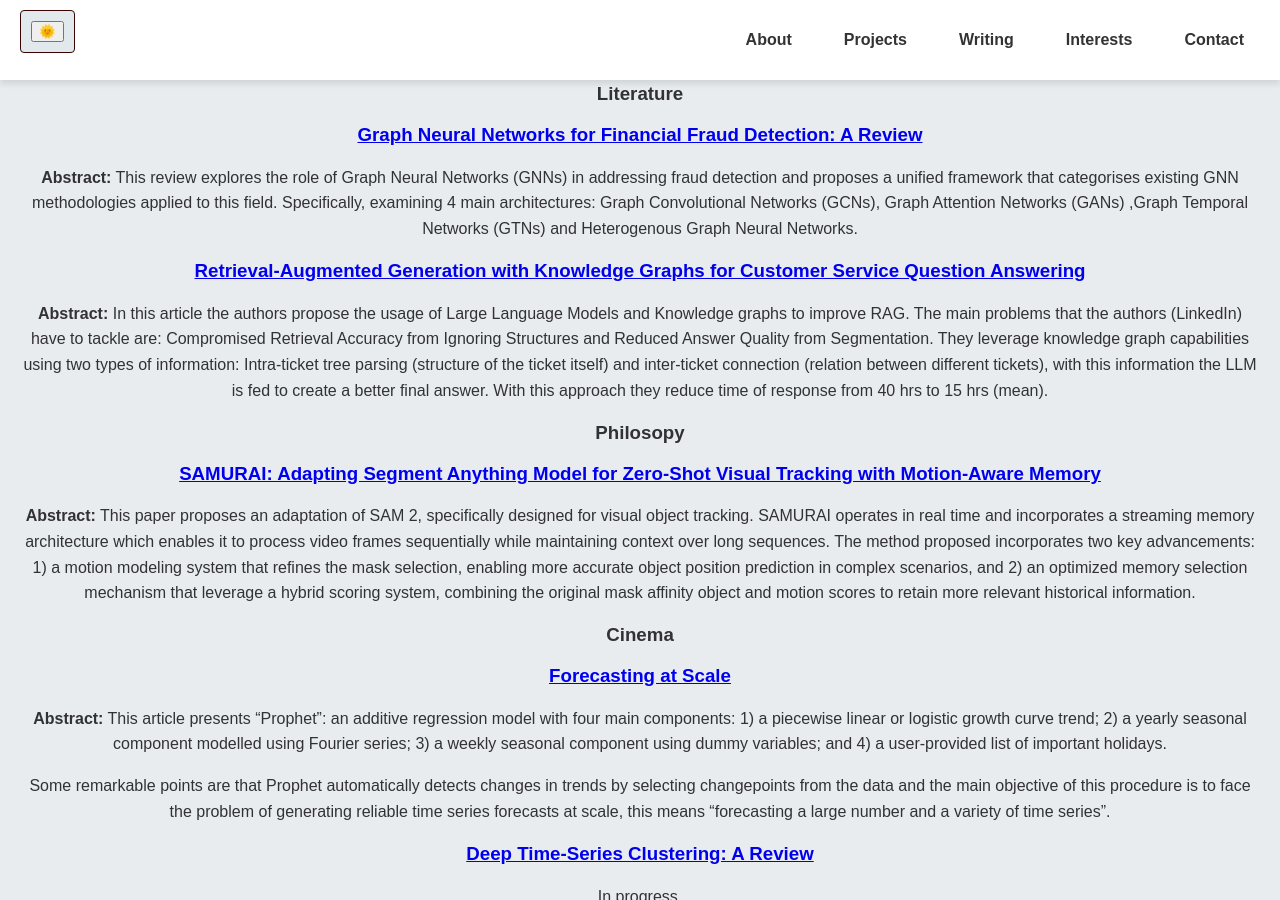
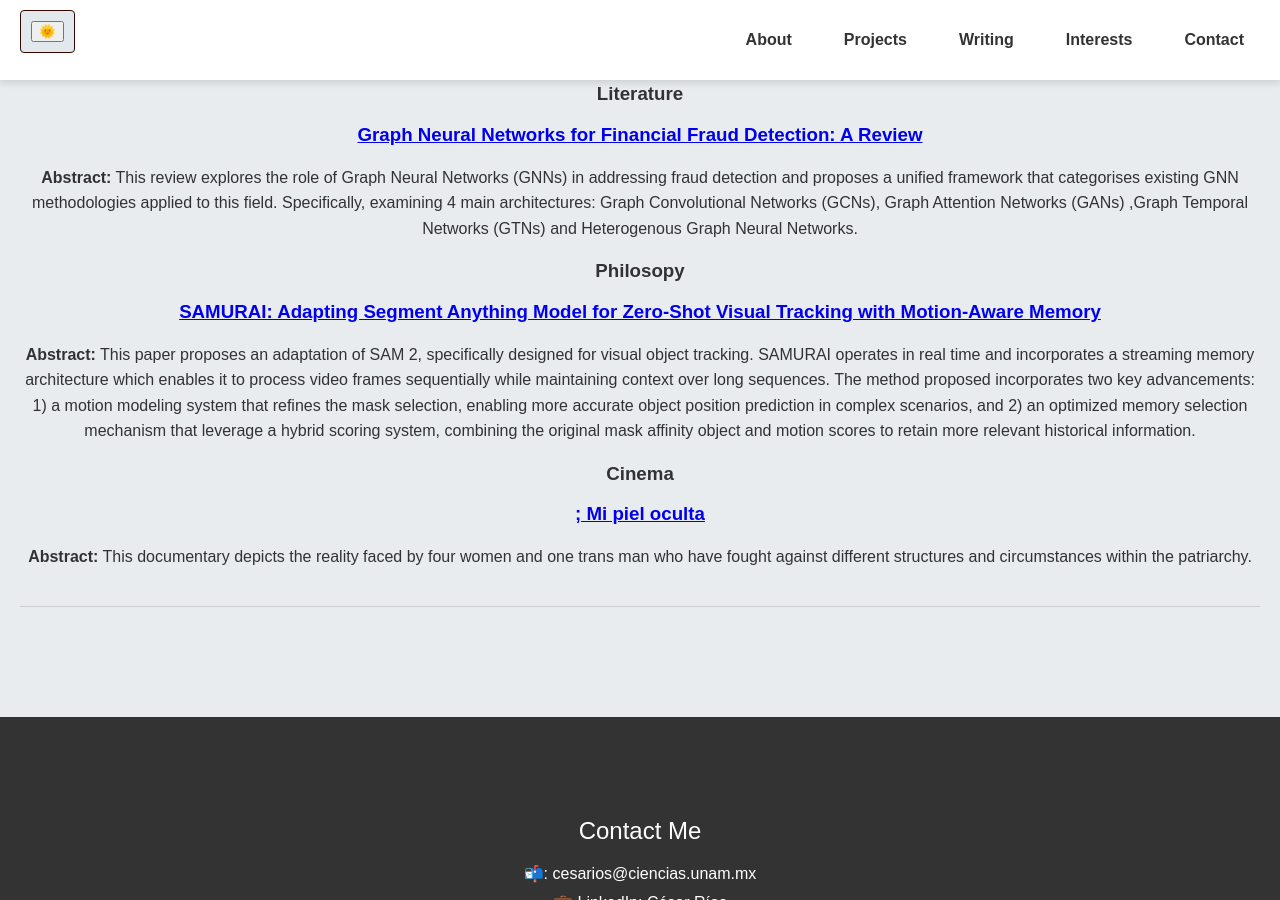
Before and after one commit to Cesarriosd/cesarios, a Jekyll site: the page built from README.md, in a window 1280 px wide and 900 px high, scrolled down 5920 px. Built offline with Jekyll 4.4.1, drawn with Linux system fonts in a browser that asks for light colours; our own code applies the rules of GitHub Pages for plain Markdown files; some of the changed text lies outside the part shown.

Commit message:
Add mi piel oculta

```diff
--- a/_layouts/default.html
+++ b/_layouts/default.html
@@ -619,19 +619,12 @@
             <h3>Literature</h3>
             <h3><a href="https://arxiv.org/pdf/2411.05815">Graph Neural Networks for Financial Fraud Detection: A Review</a></h3>
             <p><strong>Abstract:</strong> This review explores the role of Graph Neural Networks (GNNs) in addressing fraud detection and proposes a unified framework that categorises existing GNN methodologies applied to this field. Specifically, examining 4 main architectures: Graph Convolutional Networks (GCNs), Graph Attention Networks (GANs) ,Graph Temporal Networks (GTNs) and Heterogenous Graph Neural Networks.</p>
-            <h3><a href="https://arxiv.org/pdf/2404.17723">Retrieval-Augmented Generation with Knowledge Graphs for Customer Service Question Answering</a></h3>
-            <p><strong>Abstract:</strong> In this article the authors propose the usage of Large Language Models and Knowledge graphs to improve RAG. The main problems that the authors (LinkedIn) have to tackle are: Compromised Retrieval Accuracy from Ignoring Structures and  Reduced Answer Quality from Segmentation. They leverage knowledge graph capabilities using two types of information: Intra-ticket tree parsing (structure of the ticket itself) and inter-ticket connection (relation between different tickets), with this information the LLM is fed to create a better final answer. With this approach they reduce time of response from 40 hrs to 15 hrs (mean).</p>
             <h3>Philosopy</h3>
             <h3><a href="https://arxiv.org/html/2411.11922v1">SAMURAI: Adapting Segment Anything Model for Zero-Shot Visual Tracking with Motion-Aware Memory</a></h3>
             <p><strong>Abstract:</strong> This paper proposes an adaptation of SAM 2, specifically designed for visual object tracking. SAMURAI operates in real time and incorporates a streaming memory architecture which enables it to process video frames sequentially  while maintaining context over long sequences. The method proposed incorporates two key advancements: 1) a motion modeling system that refines the mask selection, enabling more accurate object position prediction in complex scenarios, and 2) an optimized memory selection mechanism that leverage a hybrid scoring system, combining the original mask affinity object and motion scores to retain more relevant historical information.</p>
             <h3>Cinema</h3>
-            <h3><a href="https://peerj.com/preprints/3190.pdf">Forecasting at Scale</a></h3>
-            <p><strong>Abstract:</strong> This article presents “Prophet”: an additive regression model with four main components: 1) a piecewise linear or logistic growth curve trend; 2) a yearly seasonal component modelled using Fourier series; 3) a weekly seasonal component using dummy variables; and 4) a user-provided list of important holidays.</p>
-            <p>Some remarkable points are that Prophet automatically detects changes in trends by selecting changepoints from the data and the main objective of this procedure is to face the problem of generating reliable time series forecasts at scale, this means “forecasting a large number and a variety of time series”. </p>
-            <h3><a href="https://www.mdpi.com/2079-9292/10/23/3001">Deep Time-Series Clustering: A Review</a></h3>
-            <p>In progress. </p>
-            <h3><a href="https://arxiv.org/pdf/2208.01152">Interpretable Time Series Clustering Using Local Explanations/a></h3>
-            <p>In progress. </p>
+            <h3><a href="https://medium.com/@jcrios096/mi-piel-oculta-documentary-6e8aa3389f32">; Mi piel oculta</a></h3>
+            <p><strong>Abstract:</strong> This documentary depicts the reality faced by four women and one trans man who have fought against different structures and circumstances within the patriarchy. </p>
 
 
         </div>
```
